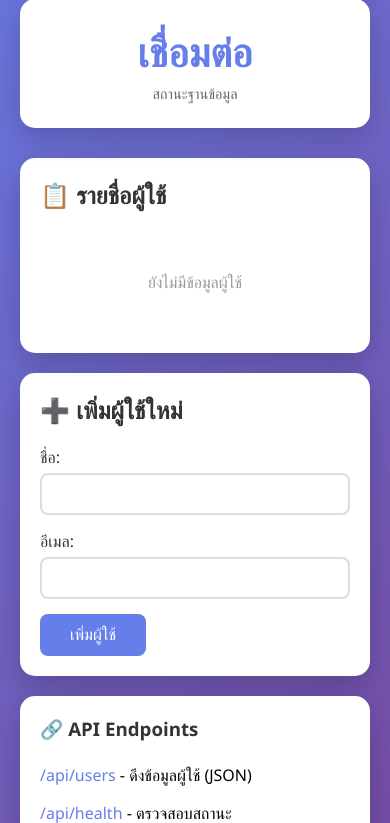
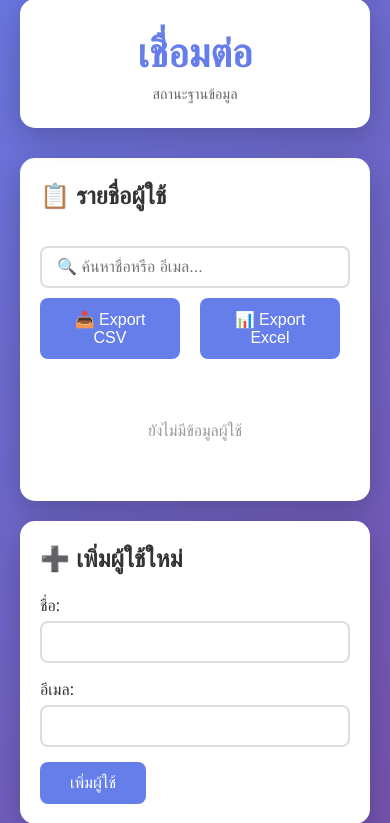
Before and after one commit to Noname3577/Python_Flask, a Flask app: page / in a window 390 px wide. Shown: the part 277-1100 px from the top of the page. Run offline with Flask 3, Linux system fonts and the light colour scheme; data that the repository does not hold is empty; some libraries are stand-ins or nearby versions.

Commit message:
Add files via upload

```diff
--- a/static/script.js
+++ b/static/script.js
@@ -30,6 +30,163 @@ async function loadUsers() {
     } catch (error) {
         console.error('Error loading users:', error);
     }
+}
+
+// ฟังก์ชันค้นหา
+function searchTable() {
+    const input = document.getElementById('searchInput');
+    const filter = input.value.toLowerCase();
+    const table = document.getElementById('userTable');
+    const tbody = table.getElementsByTagName('tbody')[0];
+    const rows = tbody.getElementsByTagName('tr');
+    const noResults = document.getElementById('noResults');
+    let visibleCount = 0;
+
+    for (let i = 0; i < rows.length; i++) {
+        const nameCell = rows[i].getElementsByClassName('user-name')[0];
+        const emailCell = rows[i].getElementsByClassName('user-email')[0];
+
+        if (nameCell && emailCell) {
+            const nameText = nameCell.textContent || nameCell.innerText;
+            const emailText = emailCell.textContent || emailCell.innerText;
+
+            if (nameText.toLowerCase().indexOf(filter) > -1 ||
+                emailText.toLowerCase().indexOf(filter) > -1) {
+                rows[i].classList.remove('hidden');
+                visibleCount++;
+            } else {
+                rows[i].classList.add('hidden');
+            }
+        }
+    }
+
+    // แสดง/ซ่อนข้อความ "ไม่พบข้อมูล"
+    if (visibleCount === 0 && filter !== '') {
+        table.style.display = 'none';
+        noResults.style.display = 'block';
+    } else {
+        table.style.display = 'table';
+        noResults.style.display = 'none';
+    }
+}
+
+// Event listener สำหรับช่องค้นหา
+document.addEventListener('DOMContentLoaded', function() {
+    const searchInput = document.getElementById('searchInput');
+    if (searchInput) {
+        searchInput.addEventListener('keyup', searchTable);
+    }
+});
+
+// ฟังก์ชันเรียงลำดับตาราง
+let sortDirection = {};
+
+function sortTable(columnIndex) {
+    const table = document.getElementById('userTable');
+    const tbody = table.getElementsByTagName('tbody')[0];
+    const rows = Array.from(tbody.getElementsByTagName('tr'));
+
+    // กำหนดทิศทางการเรียง
+    if (!sortDirection[columnIndex]) {
+        sortDirection[columnIndex] = 'asc';
+    } else {
+        sortDirection[columnIndex] = sortDirection[columnIndex] === 'asc' ? 'desc' : 'asc';
+    }
+
+    const direction = sortDirection[columnIndex];
+
+    // เรียงลำดับ
+    rows.sort((a, b) => {
+        const aValue = a.getElementsByTagName('td')[columnIndex].textContent.trim();
+        const bValue = b.getElementsByTagName('td')[columnIndex].textContent.trim();
+
+        // ถ้าเป็นตัวเลข
+        if (!isNaN(aValue) && !isNaN(bValue)) {
+            return direction === 'asc' ? aValue - bValue : bValue - aValue;
+        }
+
+        // ถ้าเป็นข้อความ
+        if (direction === 'asc') {
+            return aValue.localeCompare(bValue, 'th');
+        } else {
+            return bValue.localeCompare(aValue, 'th');
+        }
+    });
+
+    // ลบ class sorted ทั้งหมด
+    const headers = table.getElementsByTagName('th');
+    for (let i = 0; i < headers.length; i++) {
+        headers[i].classList.remove('sorted-asc', 'sorted-desc');
+    }
+
+    // เพิ่ม class sorted ให้คอลัมน์ที่เลือก
+    headers[columnIndex].classList.add(direction === 'asc' ? 'sorted-asc' : 'sorted-desc');
+
+    // เรียงแถวใหม่
+    rows.forEach(row => tbody.appendChild(row));
+}
+
+// ฟังก์ชัน Export เป็น CSV
+function exportToCSV() {
+    const table = document.getElementById('userTable');
+    const rows = table.querySelectorAll('tr:not(.hidden)');
+    let csv = [];
+
+    for (let i = 0; i < rows.length; i++) {
+        const row = [];
+        const cols = rows[i].querySelectorAll('td, th');
+
+        for (let j = 0; j < cols.length - 1; j++) { // -1 เพื่อไม่เอาคอลัมน์ "จัดการ"
+            let data = cols[j].innerText.replace(/(\r\n|\n|\r)/gm, '').replace(/(\s\s)/gm, ' ');
+            data = data.replace(/"/g, '""');
+            row.push('"' + data + '"');
+        }
+        csv.push(row.join(','));
+    }
+
+    // สร้างไฟล์และดาวน์โหลด
+    const csvContent = '\uFEFF' + csv.join('\n'); // \uFEFF สำหรับ UTF-8 BOM
+    const blob = new Blob([csvContent], { type: 'text/csv;charset=utf-8;' });
+    const link = document.createElement('a');
+    const url = URL.createObjectURL(blob);
+
+    link.setAttribute('href', url);
+    link.setAttribute('download', 'users_' + new Date().getTime() + '.csv');
+    link.style.visibility = 'hidden';
+    document.body.appendChild(link);
+    link.click();
+    document.body.removeChild(link);
+}
+
+// ฟังก์ชัน Export เป็น Excel (HTML Table)
+function exportToExcel() {
+    const table = document.getElementById('userTable').cloneNode(true);
+
+    // ลบคอลัมน์ "จัดการ"
+    const rows = table.querySelectorAll('tr');
+    rows.forEach(row => {
+        const lastCell = row.querySelector('th:last-child, td:last-child');
+        if (lastCell) lastCell.remove();
+    });
+
+    // ลบแถวที่ซ่อน
+    const hiddenRows = table.querySelectorAll('tr.hidden');
+    hiddenRows.forEach(row => row.remove());
+
+    const html = table.outerHTML;
+    const blob = new Blob(['\uFEFF' + html], {
+        type: 'application/vnd.ms-excel;charset=utf-8;'
+    });
+
+    const link = document.createElement('a');
+    const url = URL.createObjectURL(blob);
+
+    link.setAttribute('href', url);
+    link.setAttribute('download', 'users_' + new Date().getTime() + '.xls');
+    link.style.visibility = 'hidden';
+    document.body.appendChild(link);
+    link.click();
+    document.body.removeChild(link);
 }
 
 // ฟังก์ชันแก้ไขผู้ใช้
--- a/static/style.css
+++ b/static/style.css
@@ -73,6 +73,44 @@ header h1 {
     font-size: 1.5em;
 }
 
+.card-header {
+    display: flex;
+    justify-content: space-between;
+    align-items: center;
+    margin-bottom: 20px;
+    flex-wrap: wrap;
+    gap: 15px;
+}
+
+.toolbar {
+    display: flex;
+    gap: 10px;
+    flex-wrap: wrap;
+}
+
+.search-input {
+    padding: 10px 15px;
+    border: 2px solid #ddd;
+    border-radius: 8px;
+    font-size: 1em;
+    min-width: 250px;
+    transition: border-color 0.3s;
+}
+
+.search-input:focus {
+    outline: none;
+    border-color: #667eea;
+}
+
+.btn-export {
+    background: #28a745;
+    padding: 10px 20px;
+}
+
+.btn-export:hover {
+    background: #218838;
+}
+
 table {
     width: 100%;
     border-collapse: collapse;
@@ -88,6 +126,32 @@ th, td {
     padding: 12px;
     text-align: left;
     border-bottom: 1px solid #ddd;
+}
+
+th {
+    cursor: pointer;
+    user-select: none;
+    position: relative;
+}
+
+th:hover {
+    background: #5568d3;
+}
+
+.sort-icon {
+    font-size: 0.8em;
+    opacity: 0.5;
+    margin-left: 5px;
+}
+
+th.sorted-asc .sort-icon::after {
+    content: ' ▲';
+    opacity: 1;
+}
+
+th.sorted-desc .sort-icon::after {
+    content: ' ▼';
+    opacity: 1;
 }
 
 tbody tr:hover {
@@ -231,6 +295,10 @@ tbody tr:hover {
     text-decoration: underline;
 }
 
+tr.hidden {
+    display: none;
+}
+
 @media (max-width: 768px) {
     header h1 {
         font-size: 2em;
@@ -240,7 +308,24 @@ tbody tr:hover {
         padding: 20px;
     }
 
+    .card-header {
+        flex-direction: column;
+        align-items: flex-start;
+    }
+
+    .toolbar {
+        width: 100%;
+    }
+
+    .search-input {
+        width: 100%;
+    }
+
     table {
         font-size: 0.9em;
     }
+
+    .btn-export {
+        flex: 1;
+    }
 }
--- a/templates/index.html
+++ b/templates/index.html
@@ -25,16 +25,23 @@
         </div>
 
         <div class="card">
-            <h2>📋 รายชื่อผู้ใช้</h2>
+            <div class="card-header">
+                <h2>📋 รายชื่อผู้ใช้</h2>
+                <div class="toolbar">
+                    <input type="text" id="searchInput" placeholder="🔍 ค้นหาชื่อหรือ อีเมล..." class="search-input">
+                    <button onclick="exportToCSV()" class="btn btn-export">📥 Export CSV</button>
+                    <button onclick="exportToExcel()" class="btn btn-export">📊 Export Excel</button>
+                </div>
+            </div>
 
             {% if users %}
-            <table>
+            <table id="userTable">
                 <thead>
                     <tr>
-                        <th>ID</th>
-                        <th>ชื่อ</th>
-                        <th>อีเมล</th>
-                        <th>วันที่สร้าง</th>
+                        <th onclick="sortTable(0)">ID <span class="sort-icon">⇅</span></th>
+                        <th onclick="sortTable(1)">ชื่อ <span class="sort-icon">⇅</span></th>
+                        <th onclick="sortTable(2)">อีเมล <span class="sort-icon">⇅</span></th>
+                        <th onclick="sortTable(3)">วันที่สร้าง <span class="sort-icon">⇅</span></th>
                         <th>จัดการ</th>
                     </tr>
                 </thead>
@@ -53,6 +60,9 @@
                     {% endfor %}
                 </tbody>
             </table>
+            <div id="noResults" class="empty-state" style="display:none;">
+                <p>ไม่พบข้อมูลที่ค้นหา</p>
+            </div>
             {% else %}
             <div class="empty-state">
                 <p>ยังไม่มีข้อมูลผู้ใช้</p>
```
